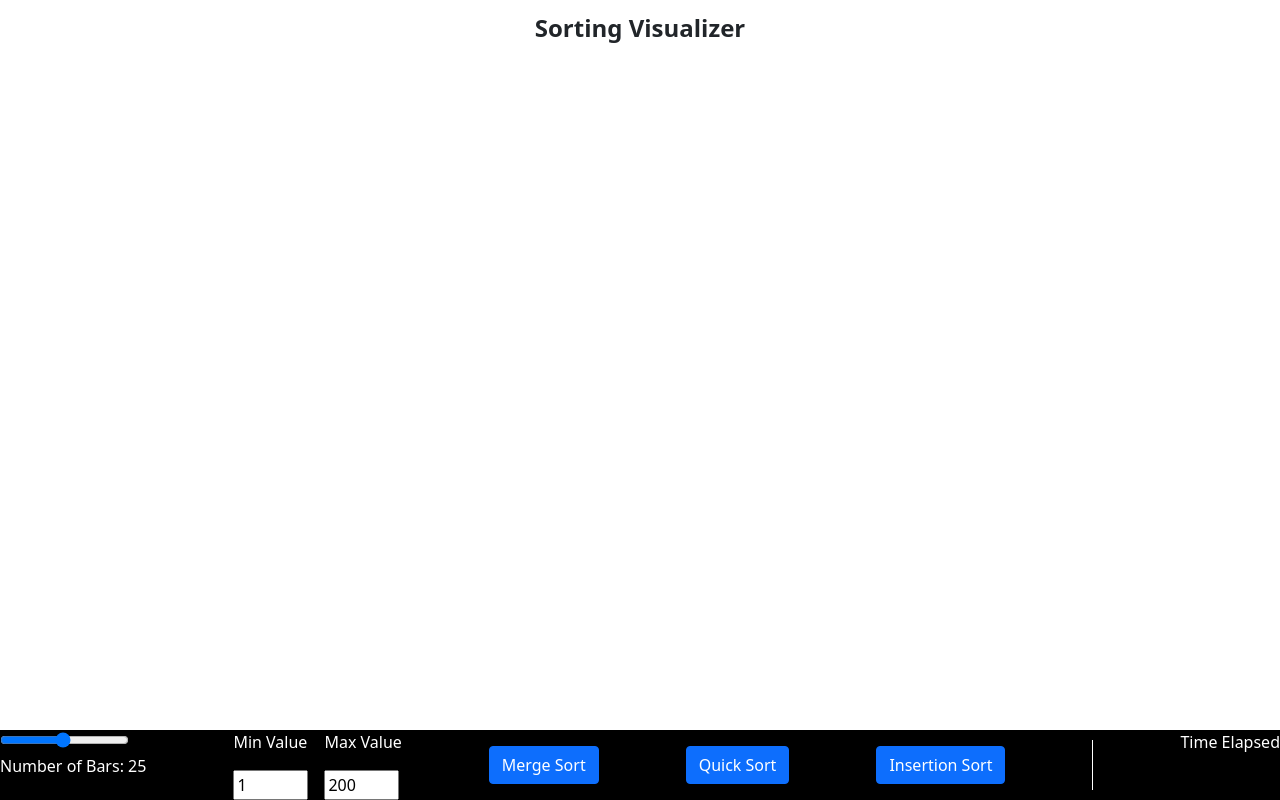
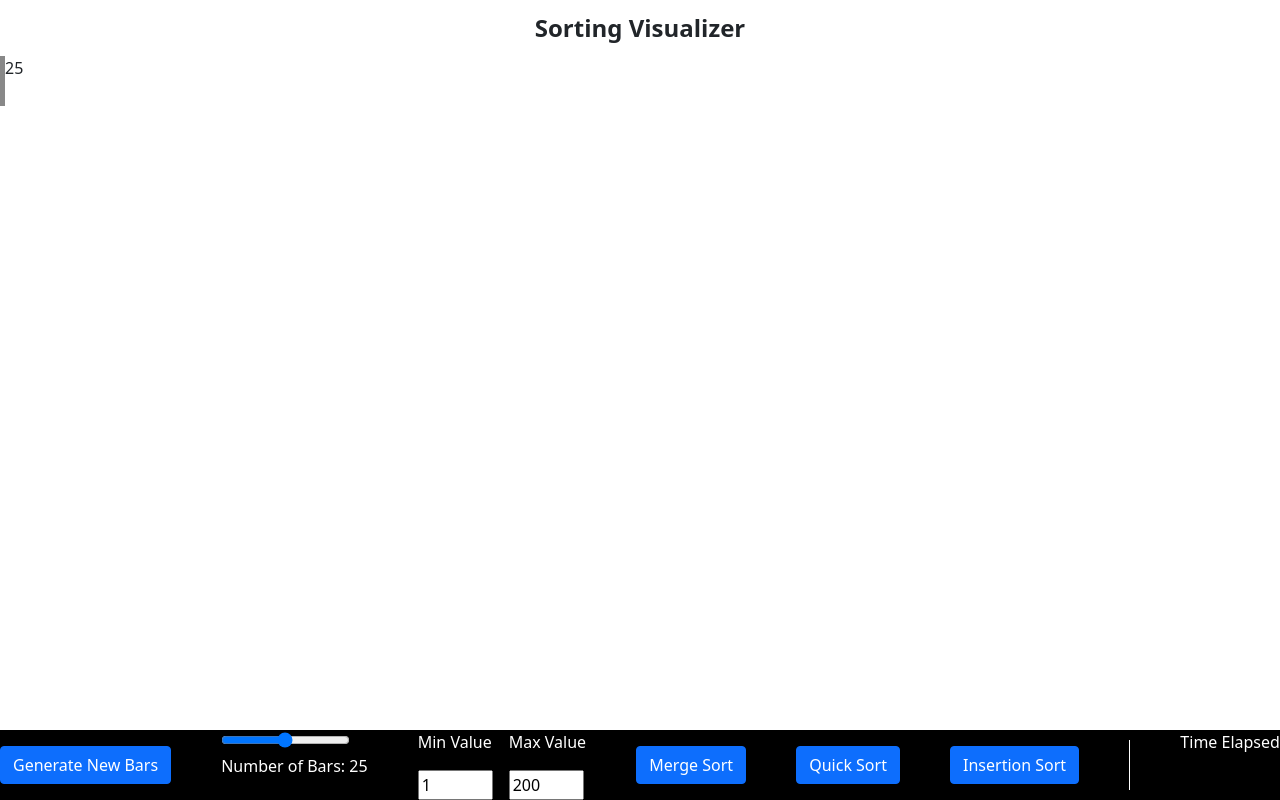
Before and after one commit to senoralikz/sorting-visualizer, a React (Create React App) app: page / in a window 1280 px wide. Built offline with nearby package versions, Linux system fonts and the light colour scheme.

Commit message:
added button to generate new set of bars and passed bar slider value from bar slider component all the way up to app component and then into bars component

```diff
--- a/src/App.js
+++ b/src/App.js
@@ -1,15 +1,21 @@
 import "bootstrap/dist/css/bootstrap.min.css";
-// import Bars from "./components/Bars";
-// import Alerts from "./components/Alerts";
+import { useState } from "react";
+import Bars from "./components/Bars";
 import Footer from "./components/Footer";
 
 function App() {
+  const [bars, setBars] = useState();
+
+  const grabBarQuant = (barAmount) => {
+    console.log("number of bars", barAmount);
+    setBars(barAmount);
+  };
+
   return (
     <>
       <header>Sorting Visualizer</header>
-      {/* <Bars /> */}
-      {/* <Alerts /> */}
-      <Footer />
+      <Bars idk={bars} />
+      <Footer grabBarQuant={grabBarQuant} />
     </>
   );
 }
--- a/src/components/Alerts.js
+++ b/src/components/Alerts.js
@@ -1,5 +1,4 @@
 import React from "react";
-// import { useState } from "react";
 import Alert from "react-bootstrap/Alert";
 
 const Alerts = ({ showAlert, setShowAlert }) => {
--- a/src/components/BarSlider.js
+++ b/src/components/BarSlider.js
@@ -1,13 +1,19 @@
 import React from "react";
 import { useState } from "react";
+import { useEffect } from "react";
 
-const BarSlider = () => {
-  const [bars, setBars] = useState(25);
+const BarSlider = ({ grabBarQuant }) => {
+  const [numBars, setNumBars] = useState(25);
 
   const handleChange = (e) => {
-    setBars(parseInt(e.target.value));
-    console.log("range value is", e.target.value);
+    setNumBars(parseInt(e.target.value));
   };
+
+  useEffect(() => {
+    grabBarQuant(numBars);
+  }, [grabBarQuant, numBars]);
+
+  // grabBarQuant(numBars);
 
   return (
     <div>
@@ -15,10 +21,10 @@ const BarSlider = () => {
         type="range"
         min="1"
         max="50"
-        value={bars}
+        value={numBars}
         onChange={handleChange}
       />
-      <p className="footer-text">Number of Bars: {bars}</p>
+      <p className="footer-text">Number of Bars: {numBars}</p>
     </div>
   );
 };
--- a/src/components/Bars.js
+++ b/src/components/Bars.js
@@ -1,7 +1,7 @@
 import React from "react";
 
-const Bars = () => {
-  return <div className="bars"></div>;
+const Bars = ({ idk }) => {
+  return <div className="bars">{idk}</div>;
 };
 
 export default Bars;
--- a/src/components/Footer.js
+++ b/src/components/Footer.js
@@ -1,6 +1,7 @@
 import React from "react";
 import { useState } from "react";
 import Stack from "react-bootstrap/Stack";
+import NewBars from "./NewBars";
 import BarSlider from "./BarSlider";
 import BarValues from "./BarValues";
 import MergeSort from "./MergeSort";
@@ -9,7 +10,7 @@ import InsertionSort from "./InsertionSort";
 import Timer from "./Timer";
 import Alerts from "./Alerts";
 
-const Footer = () => {
+const Footer = ({ grabBarQuant }) => {
   const [minBarValue, setMinBarValue] = useState(1);
   const [maxBarValue, setMaxBarValue] = useState(200);
   const [showAlert, setShowAlert] = useState(false);
@@ -24,7 +25,6 @@ const Footer = () => {
     parseInt(e.target.value) > parseInt(minBarValue)
       ? setMaxBarValue(parseInt(e.target.value))
       : setShowAlert(true);
-    // console.log("max value is", e.target.value);
   };
 
   return (
@@ -32,7 +32,8 @@ const Footer = () => {
       <Stack>
         <Alerts showAlert={showAlert} setShowAlert={setShowAlert} />
         <footer className="d-flex justify-content-between">
-          <BarSlider />
+          <NewBars />
+          <BarSlider grabBarQuant={grabBarQuant} />
           <BarValues
             minBarValue={minBarValue}
             maxBarValue={maxBarValue}
--- /dev/null
+++ b/src/components/NewBars.js
@@ -0,0 +1,16 @@
+import React from "react";
+import Button from "react-bootstrap/Button";
+
+const NewBars = () => {
+  const newBarsButton = () => {
+    console.log("generating new bars");
+  };
+
+  return (
+    <Button className="sort-button align-self-center" onClick={newBarsButton}>
+      Generate New Bars
+    </Button>
+  );
+};
+
+export default NewBars;
--- a/src/styles/index.scss
+++ b/src/styles/index.scss
@@ -23,7 +23,7 @@ footer {
 
 .bars {
   border-left: 5px solid #888;
-  height: 20px;
+  height: 50px;
 }
 
 .bar-value {
```
